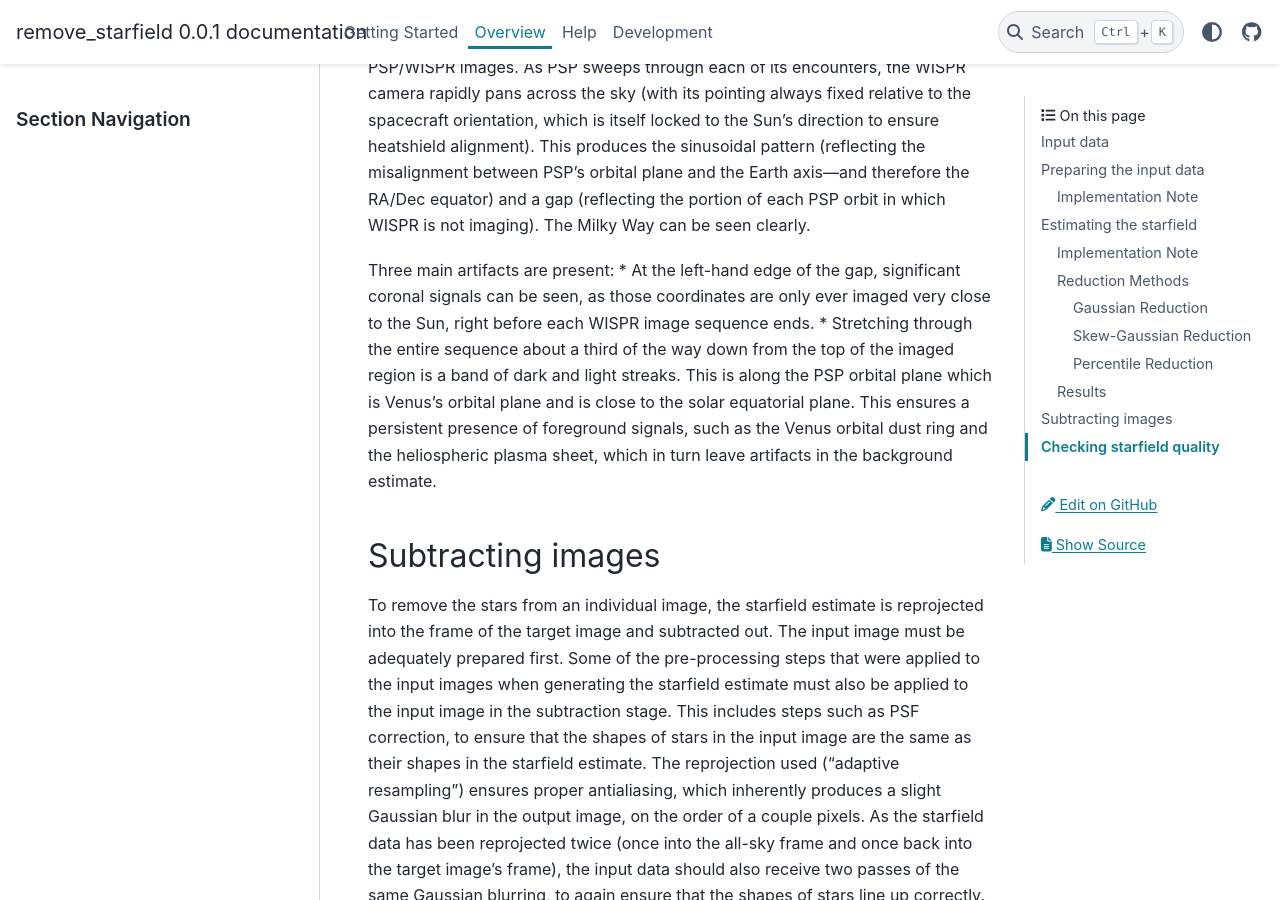
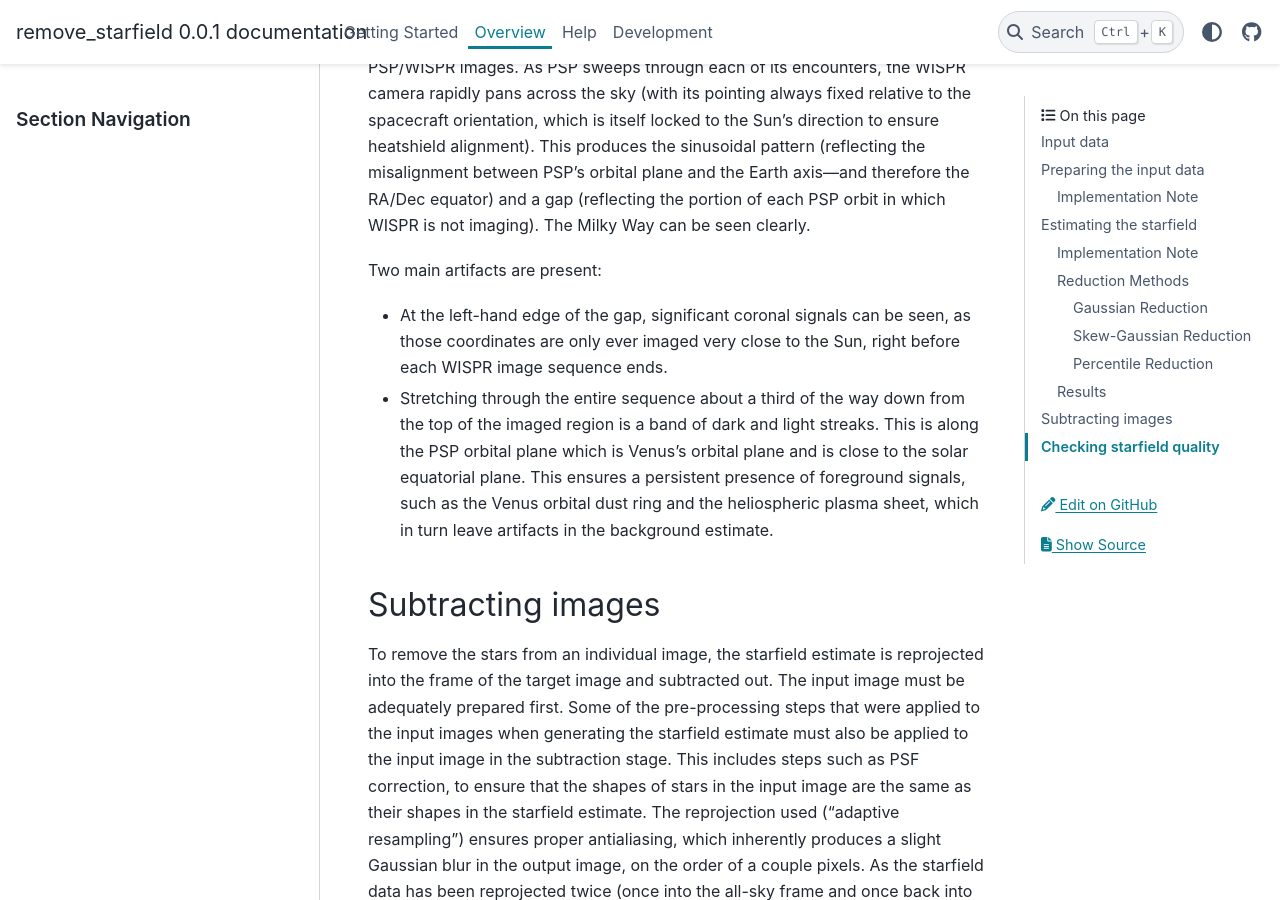
Before and after one commit to svank/remove_starfield, a Sphinx documentation site: the page built from docs/source/overview.rst, in a window 1280 px wide and 900 px high, scrolled down 4420 px. Built offline with Sphinx 7.4.7 and the PyData theme 0.15.4, drawn with Linux system fonts in a browser that asks for light colours.

Commit message:
fix formatting issues

```diff
--- a/docs/source/overview.rst
+++ b/docs/source/overview.rst
@@ -183,16 +183,18 @@ the misalignment between PSP's orbital plane and the Earth axis---and therefore
 the RA/Dec equator) and a gap (reflecting the portion of each PSP orbit in
 which WISPR is not imaging). The Milky Way can be seen clearly.
 
-Three main artifacts are present:
-* At the left-hand edge of the gap, significant coronal signals can be seen, as
-those coordinates are only ever imaged very close to the Sun, right before each
-WISPR image sequence ends.
+Two main artifacts are present:
+
+* At the left-hand edge of the gap, significant coronal signals can be seen,
+  as those coordinates are only ever imaged very close to the Sun,
+  right before each WISPR image sequence ends.
+
 * Stretching through the entire sequence about a third of the way down from the
-top of the imaged region is a band of dark and light streaks. This is along the
-PSP orbital plane which is Venus's orbital plane and is close to the solar
-equatorial plane. This ensures a persistent presence of foreground signals,
-such as the Venus orbital dust ring and the heliospheric plasma sheet, which in
-turn leave artifacts in the background estimate.
+  top of the imaged region is a band of dark and light streaks. This is along the
+  PSP orbital plane which is Venus's orbital plane and is close to the solar
+  equatorial plane. This ensures a persistent presence of foreground signals,
+  such as the Venus orbital dust ring and the heliospheric plasma sheet, which in
+  turn leave artifacts in the background estimate.
 
 Subtracting images
 ------------------
```
